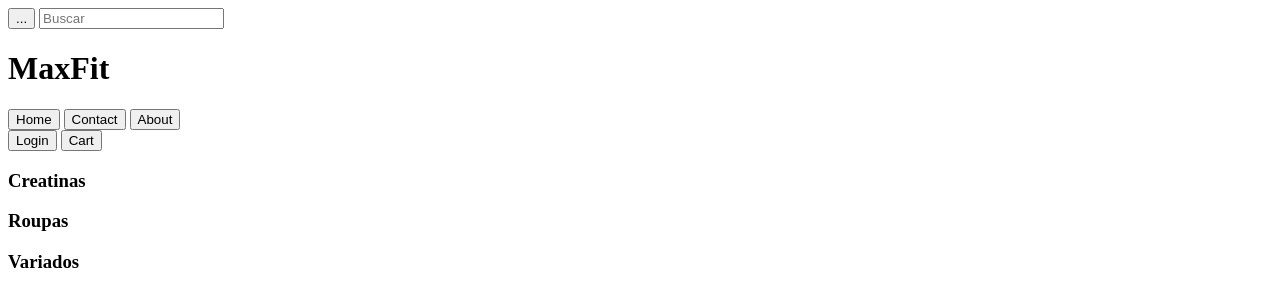
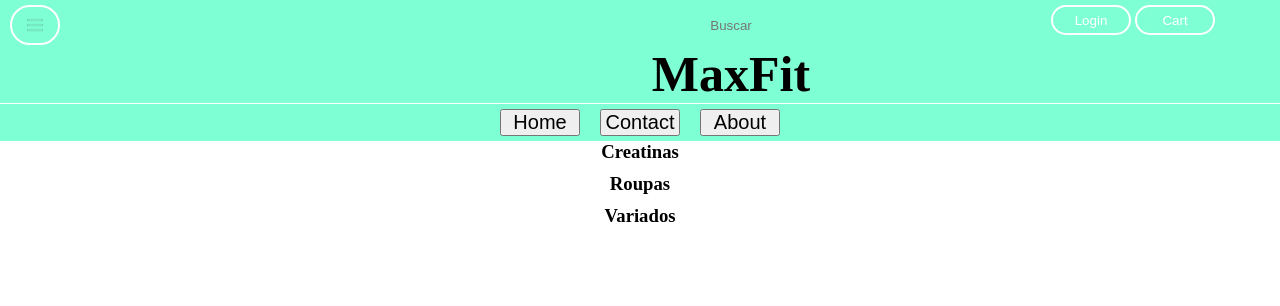
Before and after one commit to Luiz-Fellipe-Bezerra/MaxFit, a plain HTML site: page index.html in a window 1280 px wide. Drawn offline with Linux system fonts and the light colour scheme.

Commit message:
Alterando posições (Nada definido ainda) com ajuda de cores (provisórias).

```diff
--- a/index.html
+++ b/index.html
@@ -3,23 +3,30 @@
 <head>
     <meta charset="UTF-8">
     <meta name="viewport" content="width=device-width, initial-scale=1.0">
+    <link rel="stylesheet" href="./style.css">
     <title>MaxFit</title>
 </head>
 <body>
-    <header>
-        <button>...</button>
+    <header class="header">
+        <button class="side-menu">
+            <img src="./assets/barra-de-menu.png" alt="">
+        </button>
+        <div class="div-header">
             <input type="text" placeholder="Buscar">
             <h1>MaxFit</h1>
-        <div>
-            <button>Home</button>
-            <button>Contact</button>
-            <button>About</button>
         </div>
-        <div>
+        <div class="buttons-header">
             <button>Login</button>
             <button>Cart</button>
         </div>
     </header>
+    <div class="line"></div>
+    <section class="section-buttons">
+        <button>Home</button>
+        <button>Contact</button>
+        <button>About</button>
+    </section>
+    <main class="main">
         <section>
             <h3>Creatinas</h3>
             <!-- imagens de creatinas -->
@@ -32,6 +39,7 @@
             <h3>Variados</h3>
             <!-- Imagens de todos os produtos -->
         </section>
+    </main>
 
 </body>
 </html>
--- a/style.css
+++ b/style.css
@@ -0,0 +1,113 @@
+* {
+    margin: 0;
+    padding: 0;
+    box-sizing: border-box;
+}
+
+body {
+    width: 100vw;
+    height: 100vh;
+}
+
+.header {
+    background-color: aquamarine;
+}
+
+.side-menu {
+    display: inline-block;
+    font-size: 30px;
+    width: 50px;
+    height: 40px;
+    position: absolute;
+    margin: 5px 0 0 10px;
+    border: 2px solid white;
+    border-radius: 20px;
+    cursor: pointer;
+    background-color: aquamarine;
+    transition: all 0.4s ease-in-out;
+    color: white;
+}
+
+.side-menu img {
+    width: 20px;
+}
+
+.side-menu:hover {
+    background-color: aliceblue;
+}
+
+.div-header {
+    display: inline-block;
+    width: 30%;
+    margin: 5px 0 0 539px;
+    text-align: center;
+}
+
+.div-header input {
+    width: 250px;
+    height: 40px;
+    border: none;
+    border-radius: 30px;
+    cursor: pointer;
+    text-align: center;
+    background-color: aquamarine;
+    transition: all 0.4s ease-in-out;
+}
+
+.div-header input:hover {
+    background-color: aliceblue;
+}
+
+.div-header h1 {
+    font-size: 50px
+}
+
+.buttons-header {
+    display: inline-block;
+    margin: 5px 0 0 10%;
+    position: absolute;
+}
+
+.buttons-header button {
+    width: 80px;
+    height: 30px;
+    background-color: aquamarine;
+    border: 2px solid white;
+    border-radius: 20px;
+    cursor: pointer;
+    transition: all 0.2s ease-in-out;
+    color: white;
+}
+
+.buttons-header button:hover {
+    background-color: aliceblue;
+}
+
+.line {
+    height: 0.5px;
+}
+
+.section-buttons {
+    display: flex;
+    gap: 20px;
+    padding: 5px;
+    background-color: aquamarine;
+}
+
+.section-buttons button {
+    width: 80px;
+    font-size: 20px;
+}
+
+section {
+    display: flex;
+    justify-content: center;
+}
+
+.main {
+   display: flex;
+   justify-content: center;
+   flex-direction: column;
+   gap: 10px;
+
+}
```
Also changed, not shown: assets/barra-de-menu.png (added). Lines whose indentation alone changed are shown as unchanged.
